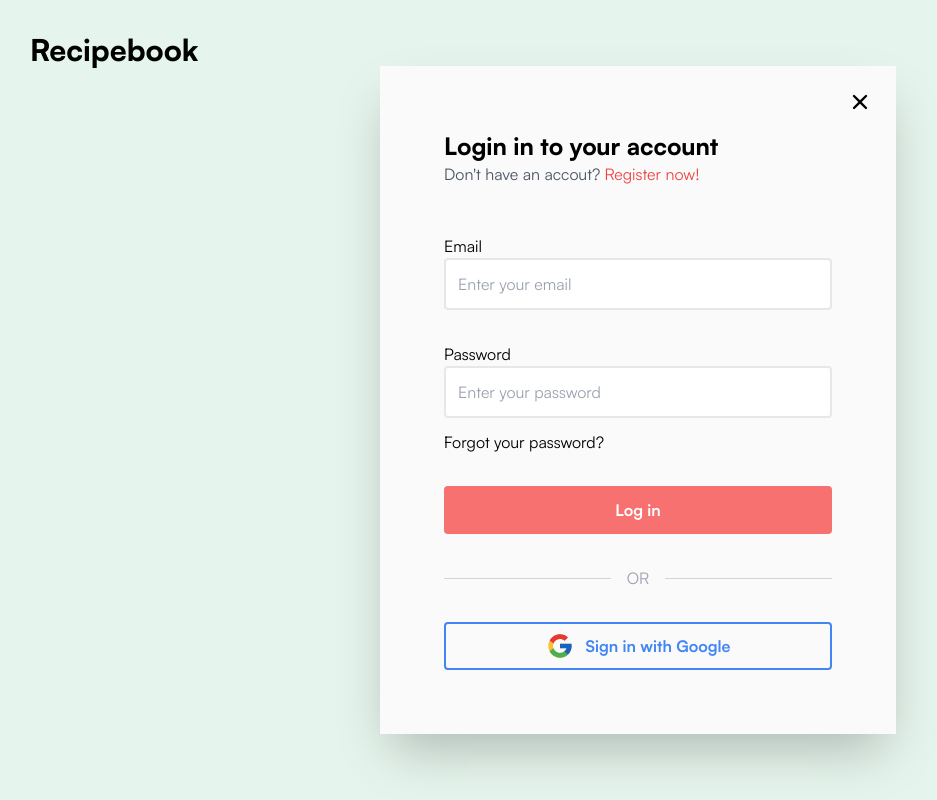
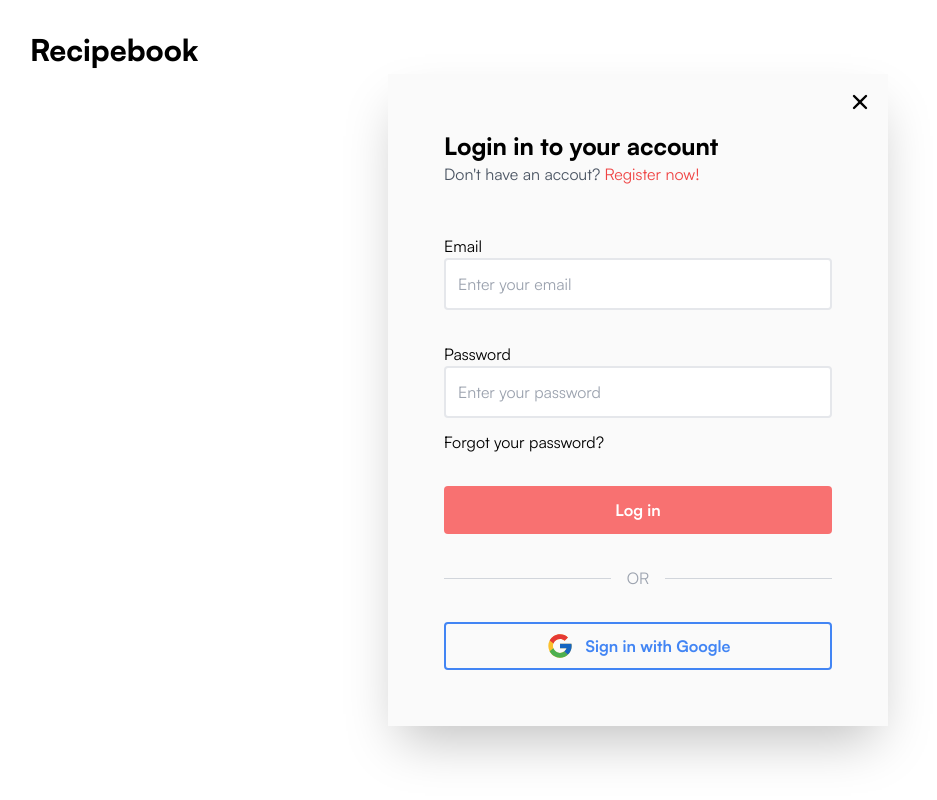
Before and after one commit to djuricmarko/recipebook, a Next.js app: page /login in a window 1280 px wide. Shown: the whole page, without its empty margins (2-939 px from the left). Built offline with nearby package versions, Linux system fonts and the light colour scheme.

Commit message:
refactor: minor design and folder strucutre changes

```diff
--- a/src/components/Layout.tsx
+++ b/src/components/layouts/Layout.tsx
@@ -2,9 +2,9 @@ import Head from 'next/head';
 import type { ReactNode } from 'react';
 import React from 'react';
 
-import Navbar from './navigation/Navbar';
+import Navbar from '../navigation/Navbar';
 
-type TProps = {
+type Props = {
 	children: ReactNode;
 	meta: {
 		title: string;
@@ -14,7 +14,7 @@ type TProps = {
 	};
 };
 
-export default function Layout({ children, meta }: TProps) {
+export default function Layout({ children, meta }: Props) {
 	return (
 		<React.Fragment>
 			<Head>
--- a/src/components/navigation/Navbar.tsx
+++ b/src/components/navigation/Navbar.tsx
@@ -4,13 +4,13 @@ import Link from 'next/link';
 import { signOut, useSession } from 'next-auth/react';
 import React, { Fragment, useState } from 'react';
 
-interface INavigation {
+type NavigationTypes = {
 	name: string;
 	href: string;
 	current: boolean;
-}
+}[];
 
-const navigation: INavigation[] = [
+const navigation: NavigationTypes = [
 	{ name: 'Home', href: '/', current: true },
 	{ name: 'Explore', href: '/explore', current: false },
 	{ name: 'Categories', href: '/categories', current: false },
--- a/src/pages/login.tsx
+++ b/src/pages/login.tsx
@@ -21,14 +21,14 @@ const Login: NextPage = () => {
 	console.log(email, password);
 
 	return (
-		<div className="flex h-screen items-center justify-center bg-[#E5F4EC]">
+		<div className="flex min-h-screen items-center justify-center">
 			<Link href="/">
 				<a className="absolute top-8 left-8 text-3xl font-extrabold transition-colors hover:text-red-400">
 					Recipebook
 				</a>
 			</Link>
 			<div className="flex h-max flex-row bg-[#FAFAFA] shadow-2xl">
-				<div className="relative m-2 flex min-h-screen w-screen flex-col items-start justify-center p-6 md:min-h-full md:w-[500px] md:p-14">
+				<div className="relative flex min-h-screen w-screen flex-col items-start justify-center p-6 md:min-h-full md:w-[500px] md:p-14">
 					<Link href="/">
 						<XIcon className="absolute top-4 right-4 w-6 cursor-pointer font-bold" />
 					</Link>
--- a/src/pages/register.tsx
+++ b/src/pages/register.tsx
@@ -1,11 +1,8 @@
+import type { NextPage } from 'next';
 import React from 'react';
 
-type Props = {
-	name: String;
+const Register: NextPage = () => {
+	return <div>Register Page</div>;
 };
 
-const register: React.FunctionComponent<Props> = ({ name }) => {
-	return <div>{name}</div>;
-};
-
-export default register;
+export default Register;
```
